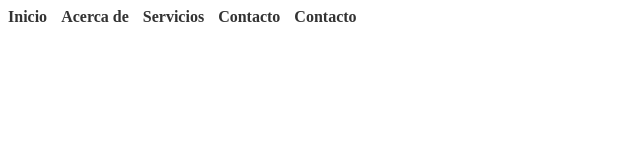
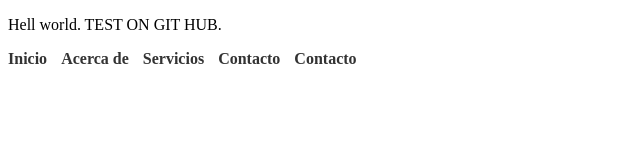
Before and after one commit to EtkarGallardo13/PageAction, a plain HTML site: page Index.html in a window 1280 px wide. Shown: the whole page, without its empty margins (0-640 px from the left). Drawn offline with Linux system fonts and the light colour scheme.

Commit message:
Comenatrios con resolucion de problemas merge

```diff
--- a/Index.html
+++ b/Index.html
@@ -26,6 +26,11 @@
 </head>
 <body>
 
+    <p>Hell world.
+
+        TEST ON GIT HUB.
+    </p>
+
 <nav>
     <ul>
         <li><a href="#">Inicio</a></li>
```
